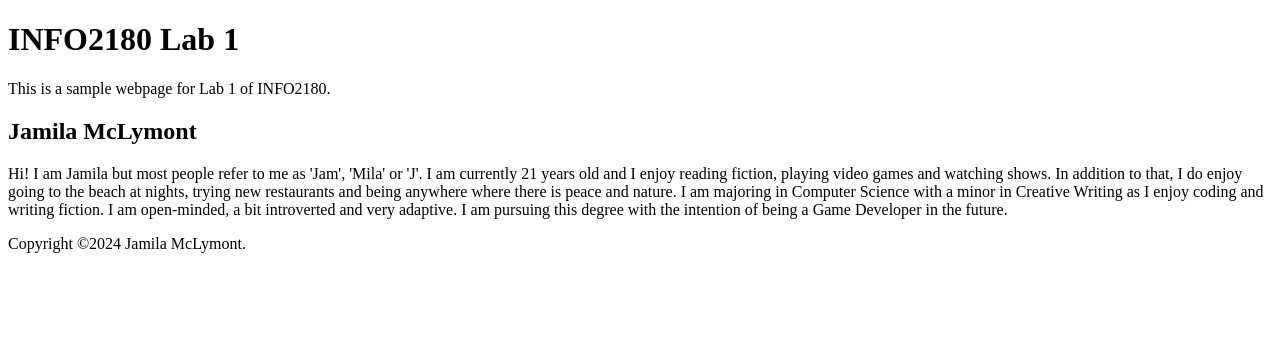
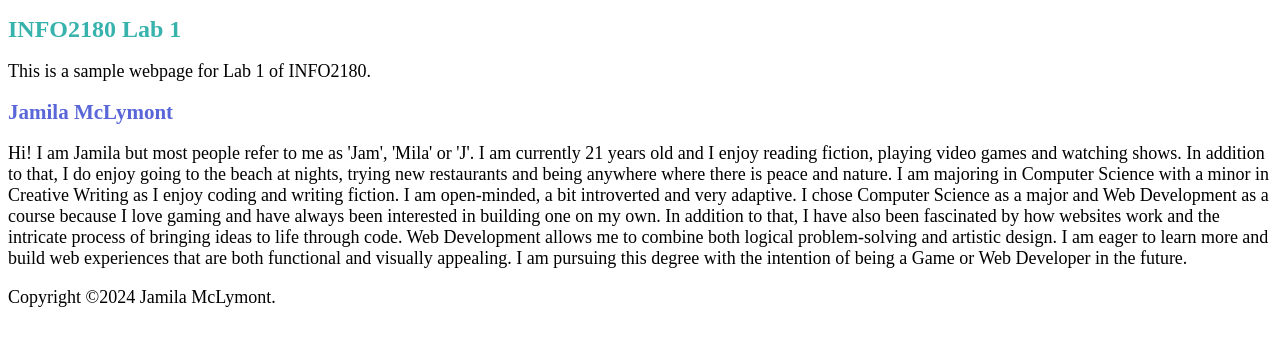
Before and after one commit to xoHalara/info2180-lab1, a plain HTML site: page index.html in a window 1280 px wide. Drawn offline with Linux system fonts and the light colour scheme.

Commit message:
Edited index.html and added style.css

```diff
--- a/index.html
+++ b/index.html
@@ -5,6 +5,7 @@
     <meta name="viewport" content="width=device-width, initial-scale=1.0">
     <meta http-equiv="X-UA-Compatible" content="ie=edge">
     <title> INFO2180 Lab 1 </title>
+    <link rel="stylesheet" href="styles.css">
 </head>
 <body>
     <header>
@@ -17,7 +18,10 @@
             I am currently 21 years old and I enjoy reading fiction, playing video games and watching shows.
             In addition to that, I do enjoy going to the beach at nights, trying new restaurants and being anywhere where there is peace and nature.
             I am majoring in Computer Science with a minor in Creative Writing as I enjoy coding and writing fiction. I am open-minded, a bit introverted and very adaptive.
-            I am pursuing this degree with the intention of being a Game Developer in the future.
+            I chose Computer Science as a major and Web Development as a course because I love gaming and have always been interested in building one on my own. In addition to that,
+            I have also been fascinated by how websites work and the intricate process of bringing ideas to life through code.
+            Web Development allows me to combine both logical problem-solving and artistic design. I am eager to learn more and build web experiences that are both functional and visually appealing.
+            I am pursuing this degree with the intention of being a Game or Web Developer in the future.
         </p>
     </main>
     <footer>
--- /dev/null
+++ b/styles.css
@@ -0,0 +1,13 @@
+h1{
+    font-size: 24px;
+    color: #38B2AC;
+}
+
+h2{
+    font-size: 21px;
+    color: #5A67D8;
+}
+
+p{
+    font-size: 18px;
+}
```
